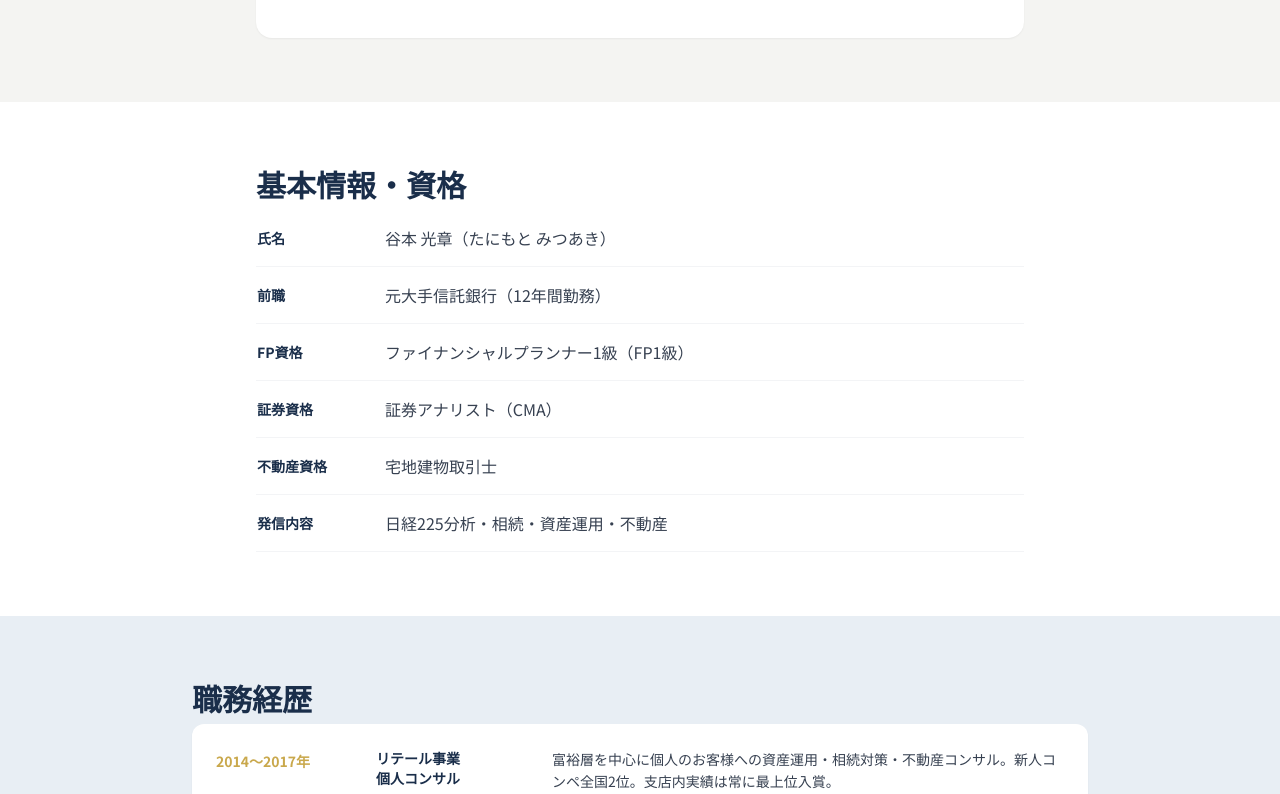
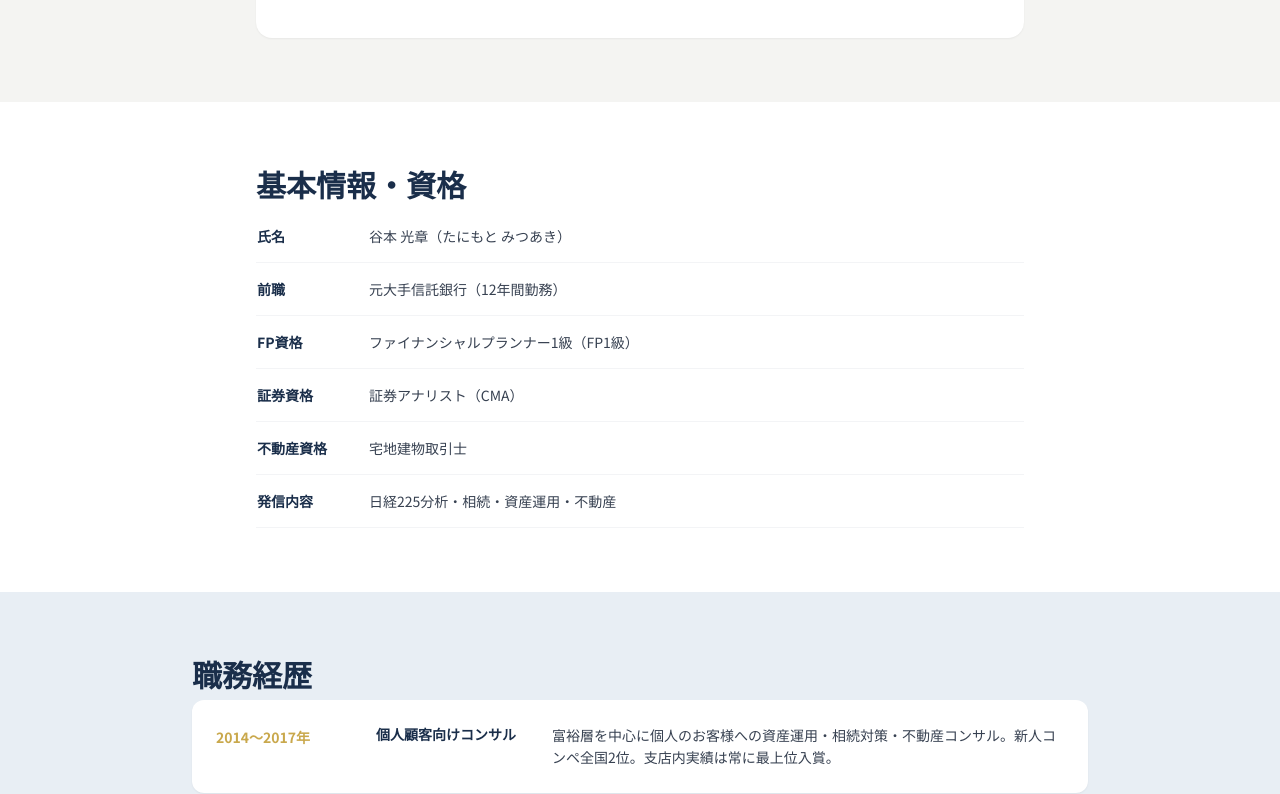
Before and after one commit to tanima3232-eng/bulltalk, a Next.js app: page /about in a window 1280 px wide. Shown: the part 2003-2797 px from the top of the page. Built offline with nearby package versions, Linux system fonts and the light colour scheme.

Commit message:
fix: aboutページ - リテール事業削除・個人顧客向けコンサルに変更・氏名FP資格を1行化・ABOUT MEに変更

```diff
--- a/app/about/page.tsx
+++ b/app/about/page.tsx
@@ -12,7 +12,7 @@ export const metadata: Metadata = {
 const career = [
   {
     period: "2014〜2017年",
-    area: "リテール事業\n個人コンサル",
+    area: "個人顧客向けコンサル",
     detail: "富裕層を中心に個人のお客様への資産運用・相続対策・不動産コンサル。新人コンペ全国2位。支店内実績は常に最上位入賞。",
   },
   {
@@ -68,7 +68,7 @@ export default function AboutPage() {
         {/* Hero */}
         <section className="bg-navy text-white py-20 px-4">
           <div className="max-w-4xl mx-auto text-center">
-            <p className="text-gold text-sm font-bold uppercase tracking-widest mb-4">About</p>
+            <p className="text-gold text-sm font-bold uppercase tracking-widest mb-4">ABOUT ME</p>
             <h1 className="text-3xl md:text-5xl font-bold">谷本光章について</h1>
             <p className="text-gold text-sm font-semibold mt-4 leading-relaxed">
               FP1級 × 証券アナリスト × 宅建士<br />
@@ -169,8 +169,8 @@ export default function AboutPage() {
                     { label: "発信内容", value: "日経225分析・相続・資産運用・不動産" },
                   ].map((row) => (
                     <tr key={row.label} className="border-b border-gray-100">
-                      <td className="py-4 pr-6 text-navy font-bold text-sm w-32 whitespace-nowrap">{row.label}</td>
-                      <td className="py-4 text-gray-700">{row.value}</td>
+                      <td className="py-4 pr-6 text-navy font-bold text-sm w-28 whitespace-nowrap align-top">{row.label}</td>
+                      <td className="py-4 text-gray-700 text-sm whitespace-nowrap">{row.value}</td>
                     </tr>
                   ))}
                 </tbody>
```
